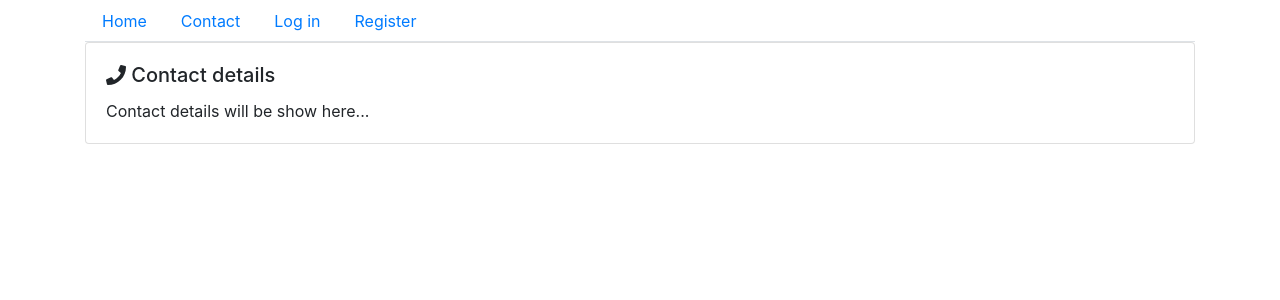
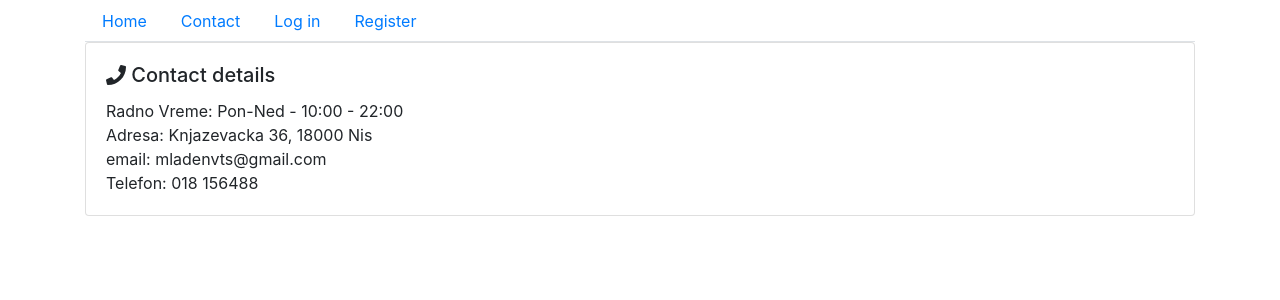
Before and after one commit to mladen1999/projaOdeceFE, a React (Create React App) app: page /#/contact in a window 1280 px wide. Shown: the top 300 px of the page. Built offline with nearby package versions, Linux system fonts and the light colour scheme; sample sign-in values are in the browser's storage.

Commit message:
Sredjivanje izgleda stranica 5

```diff
--- a/src/components/ContactPage/ContactPage.tsx
+++ b/src/components/ContactPage/ContactPage.tsx
@@ -13,7 +13,10 @@ export default class ContactPage extends React.Component {
                         <FontAwesomeIcon icon={ faPhone } /> Contact details
                         </Card.Title>
                         <Card.Text>
-                            Contact details will be show here...
+                            Radno Vreme: Pon-Ned - 10:00 - 22:00 <br />
+                            Adresa: Knjazevacka 36, 18000 Nis <br />
+                            email: mladenvts@gmail.com <br />
+                            Telefon: 018 156488
                         </Card.Text>
                     </Card.Body>
                 </Card>
--- a/src/components/HomePage/HomePage.tsx
+++ b/src/components/HomePage/HomePage.tsx
@@ -87,7 +87,7 @@ class HomePage extends React.Component {
                 <Card>
                     <Card.Body>
                         <Card.Title>
-                            <FontAwesomeIcon icon={ faListAlt } /> Top level categories
+                            <FontAwesomeIcon icon={ faListAlt } /> Online Prodavnica Odece: Kategorije
                         </Card.Title>
 
                         <Row>
```
Also changed, not shown: 1 other file (tests, documents, lock files or other folders).
